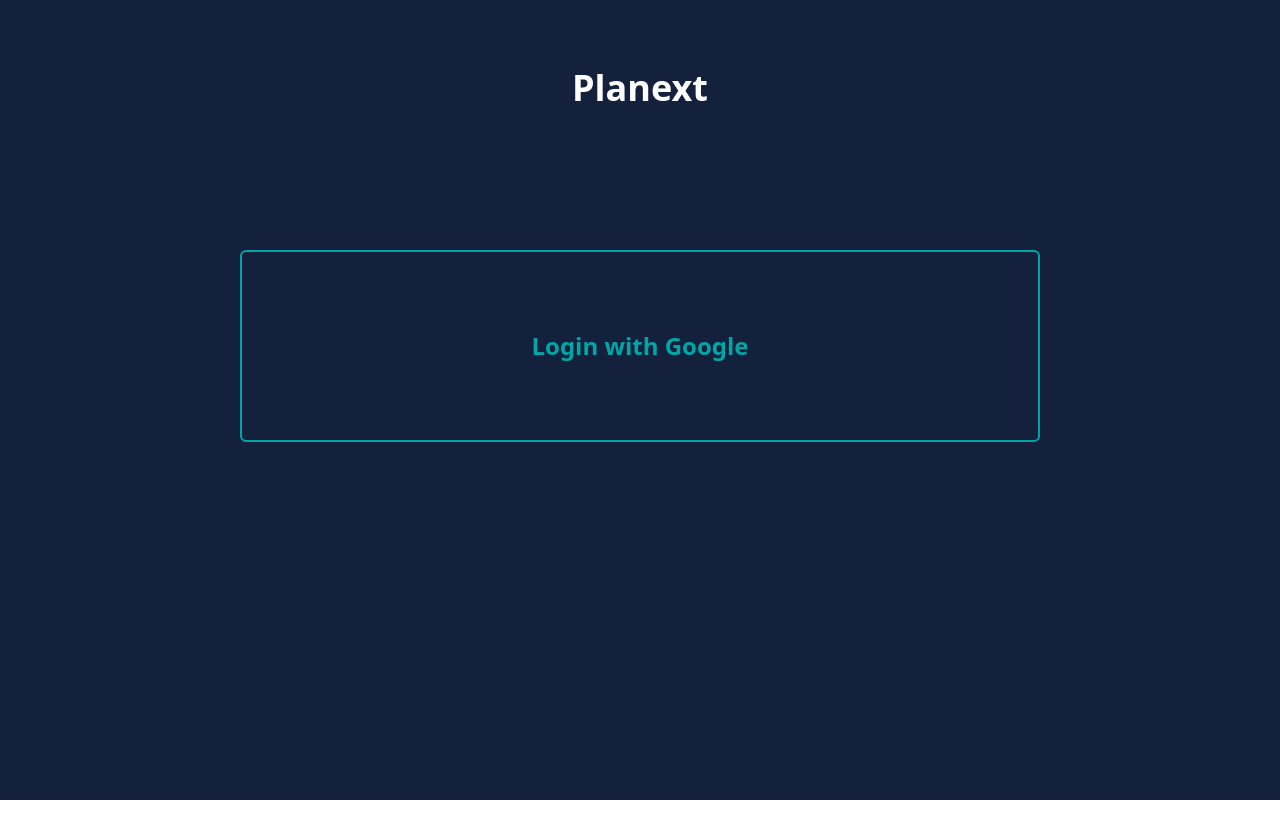
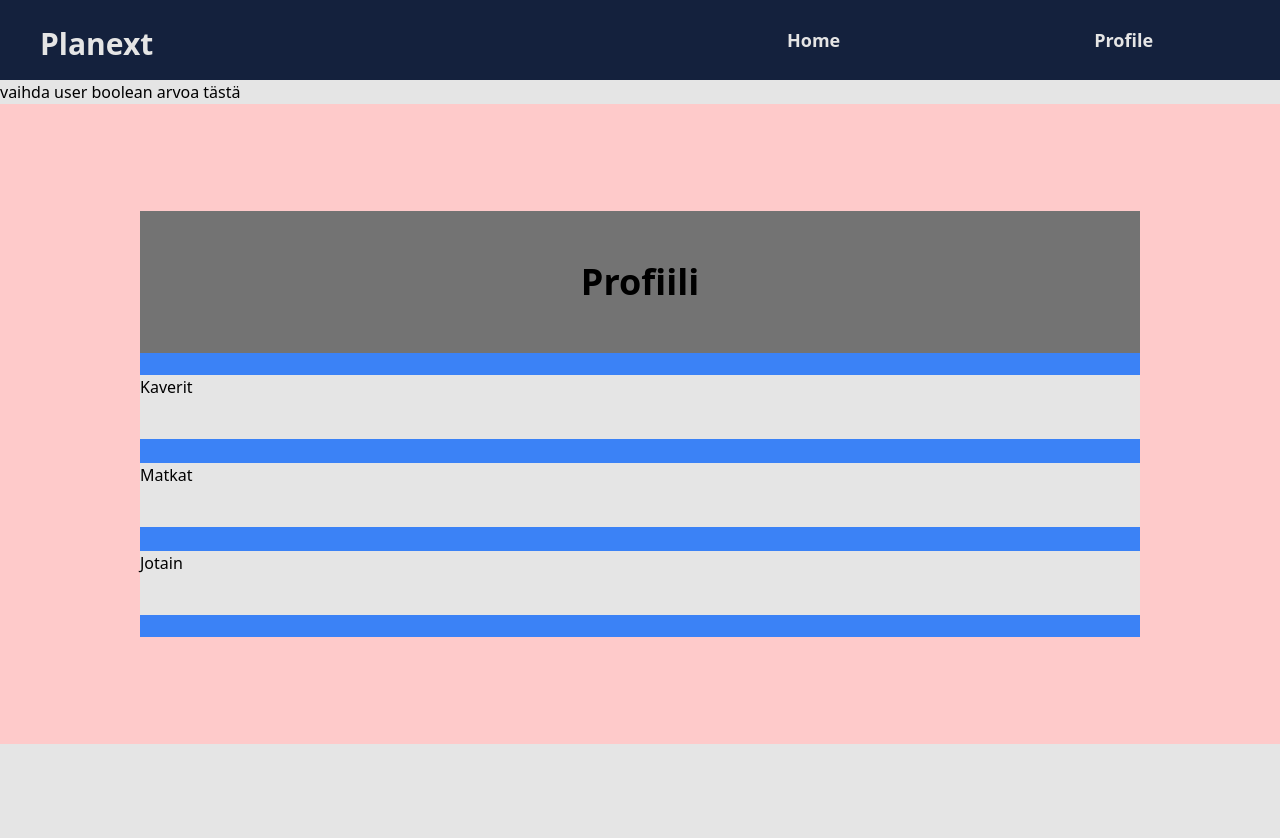
Before and after one commit to ilarikoik/planext, a React (Vite) app: page /profile in a window 1280 px wide. Shown: the top 838 px of the page. Before the commit the page ends 800 px from the top, so only its background shows below. Built offline with nearby package versions, Linux system fonts and the light colour scheme.

Commit message:
navbar & navigate & navigate based on user value + some stuff

```diff
--- a/package.json
+++ b/package.json
@@ -10,8 +10,10 @@
     "preview": "vite preview"
   },
   "dependencies": {
+    "plan": "file:",
     "react": "^19.0.0",
     "react-dom": "^19.0.0",
+    "react-router": "^7.4.1",
     "react-router-dom": "^7.4.1"
   },
   "devDependencies": {
--- a/src/App.tsx
+++ b/src/App.tsx
@@ -1,13 +1,62 @@
-import { Route, Routes, Link } from "react-router-dom";
 import Login from "./screens/login";
-import Index from "./screens"; // Tai mikä tahansa muu komponentti
-import Navigation from "./navigation/navigation";
+import Index from "./screens";
+import Error from "./screens/error";
+import Navbar from "./navigation/navbar";
+import Profile from "./screens/profile";
+import {
+  BrowserRouter as Router,
+  Route,
+  Routes,
+  useNavigate,
+} from "react-router-dom";
+import { useEffect, useState } from "react";
+
+// jos käyttäjää ei ole niin se palaa samantie Login pagelle
+// useNavigate` ei voi toimia Routerin ulkopuolella, joten AppContent sijoitetaan App-komponenttiin
+// jossa se ympäröidään <Router/>-komponentilla. Näin navigaatio toimii oikein.
+function AppContent() {
+  const [user, setUser] = useState(true);
+  const navigate = useNavigate();
+
+  const handleUser = () => {
+    setUser(!user);
+  };
+
+  useEffect(() => {
+    console.log(user);
+    if (!user) {
+      navigate("/");
+    }
+  }, [user]);
+
+  return (
+    <div className="min-h-screen bg-secondary min-w-full">
+      {user && <Navbar></Navbar>}
+      <div className="h-20 w-full bg-red-500 justify-around items-center ">
+        <Routes>
+          <Route
+            path="/"
+            element={<Login user={user} handleUser={handleUser} />}
+          />
+          <Route
+            path="/index"
+            element={<Index user={user} handleUser={handleUser} />}
+          />
+          <Route
+            path="/profile"
+            element={<Profile user={user} handleUser={handleUser} />}
+          />
+          <Route path="*" element={<Error />} />
+        </Routes>
+      </div>
+    </div>
+  );
+}
 
 export default function App() {
   return (
-    <div className="min-h-screen bg-secondary min-w-full">
-      {/* Linkit navigointiin */}
-      <Login></Login>
-    </div>
+    <Router>
+      <AppContent></AppContent>
+    </Router>
   );
 }
--- /dev/null
+++ b/src/navigation/navbar.tsx
@@ -0,0 +1,23 @@
+import { Link, useNavigate } from "react-router-dom";
+
+export default function Navbar() {
+  return (
+    <div className="h-20 w-full">
+      <div className="h-full w-full flex flex-row">
+        <div className="h-full w-1/5 flex justify-start items-center bg-secondary ml-10">
+          <h1 className="text-background font-bold text-3xl pt-2">Planext</h1>
+        </div>
+        <div className="w-full justify-end flex items-center">
+          <ul className="flex w-3/5 justify-around font-bold text-lg  text-background">
+            <li className="hover:underline">
+              <Link to="/index">Home</Link>
+            </li>
+            <li className="hover:underline">
+              <Link to="/profile">Profile</Link>
+            </li>
+          </ul>
+        </div>
+      </div>
+    </div>
+  );
+}
--- a/src/navigation/navigation.tsx
+++ /dev/null
@@ -1,30 +0,0 @@
-import { BrowserRouter as Router, Route, Routes, Link } from 'react-router-dom';
-import React from 'react';
-import Login from '../screens/login';
-import Index from '../screens';
-
-function Navigation() {
-  return (
-    <Router>
-      <div className='h-20 w-full bg-red-500 justify-around items-center '>
-        <nav>
-          <ul>
-            <li>
-              <Link to="/Profile">Profile</Link>
-            </li>
-            <li>
-              <Link to="/index">Home</Link>
-            </li>
-          </ul>
-        </nav>
-
-        <Routes>
-          <Route path="/" element={<Login />} />
-          <Route path="/index" element={<Index />} />
-        </Routes>
-      </div>
-    </Router>
-  );
-}
-
-export default Navigation;
--- /dev/null
+++ b/src/screens/error.tsx
@@ -0,0 +1,13 @@
+//
+//
+
+import { Link } from "react-router";
+
+export default function Error() {
+  return (
+    <div className="bg-background h-screen w-screen flex flex-col justify-center items-center">
+      <h1 className=" text-red-500 text-3xl">Error 404</h1>
+      <p className="text-lg text-red-500">Sivua ei löytynyt</p>
+    </div>
+  );
+}
--- a/src/screens/index.tsx
+++ b/src/screens/index.tsx
@@ -1,16 +1,17 @@
+//
+//
 
+interface prop {
+  user: boolean;
+  handleUser: () => void;
+}
 
-export default function Index() {
-    return (
-        <div className="bg-secondary h-screen w-screen">
-          <div className="h-24 w-full flex justify-center items-center bg-secondary">
-            <h1 className="text-white font-bold text-4xl pt-20">Planext</h1>
-          </div>
-          <div className="min-h-[500px] w-full bg-secondary items-center justify-center flex">
-            <div className="h-48 w-4/5 max-w-[800px] border-2 rounded-md border-primary items-center justify-center flex hover:bg-primary text-2xl font-bold text-primary hover:text-white">
-              <button className=" hover:underline">ETUSIVU</button>
-            </div>
-          </div>
-      </div>
-    )
-  }
+export default function Index({ user, handleUser }: prop) {
+  return (
+    <div className="bg-background h-screen w-screen">
+      <button onClick={() => handleUser()} className=" hover:underline">
+        ETUSIVU {user.toString()}
+      </button>
+    </div>
+  );
+}
--- a/src/screens/login.tsx
+++ b/src/screens/login.tsx
@@ -1,6 +1,20 @@
-import { Link } from "react-router-dom";
+import { useEffect } from "react";
+import { Link, redirect, useNavigate } from "react-router-dom";
 
-export default function Login() {
+interface prop {
+  user: boolean;
+  handleUser: () => void;
+}
+
+export default function Login({ user, handleUser }: prop) {
+  const navigate = useNavigate();
+
+  useEffect(() => {
+    if (user) {
+      navigate("/index");
+    }
+  }, [user]);
+
   return (
     <div className="bg-secondary h-screen w-screen">
       <div className="h-24 w-full flex justify-center items-center bg-secondary">
@@ -8,9 +22,9 @@
       </div>
       <div className="min-h-[500px] w-full bg-secondary items-center justify-center flex">
         <div className="h-48 w-4/5 max-w-[800px] border-2 rounded-md border-primary items-center justify-center flex hover:bg-primary text-2xl font-bold text-primary hover:text-white">
-          {/* <Link to="/index"> */}
-            <button className="hover:underline">Login with Google</button>
-          {/* </Link> */}
+          <button onClick={() => handleUser()} className="hover:underline">
+            Login with Google
+          </button>
         </div>
       </div>
     </div>
--- /dev/null
+++ b/src/screens/profile.tsx
@@ -0,0 +1,29 @@
+//
+//
+
+interface prop {
+  user: boolean;
+  handleUser: () => void;
+}
+
+export default function Profile({ user, handleUser }: prop) {
+  return (
+    <div className="bg-background h-screen w-screen">
+      <button onClick={() => handleUser()} className=" hover:underline">
+        vaihda user boolean arvoa tästä
+      </button>
+      <div className="bg-red-200 h-4/5 w-full justify-center items-center flex">
+        <div className="h-2/3 w-4/5 max-w-[1000px] bg-green-500">
+          <div className="bg-neutral-500 h-1/3 w-full flex justify-center items-center">
+            <h1 className="text-4xl font-bold">Profiili</h1>
+          </div>
+          <div className="bg-blue-500 h-2/3 w-full flex-col flex justify-center items-center">
+            <div className="h-16 w-full bg-background m-3"> Kaverit</div>
+            <div className="h-16 w-full bg-background m-3"> Matkat</div>
+            <div className="h-16 w-full bg-background m-3"> Jotain</div>
+          </div>
+        </div>
+      </div>
+    </div>
+  );
+}
```
Also changed, not shown: src/interface/aaa.txt (added), 1 other file (tests, documents, lock files or other folders).
